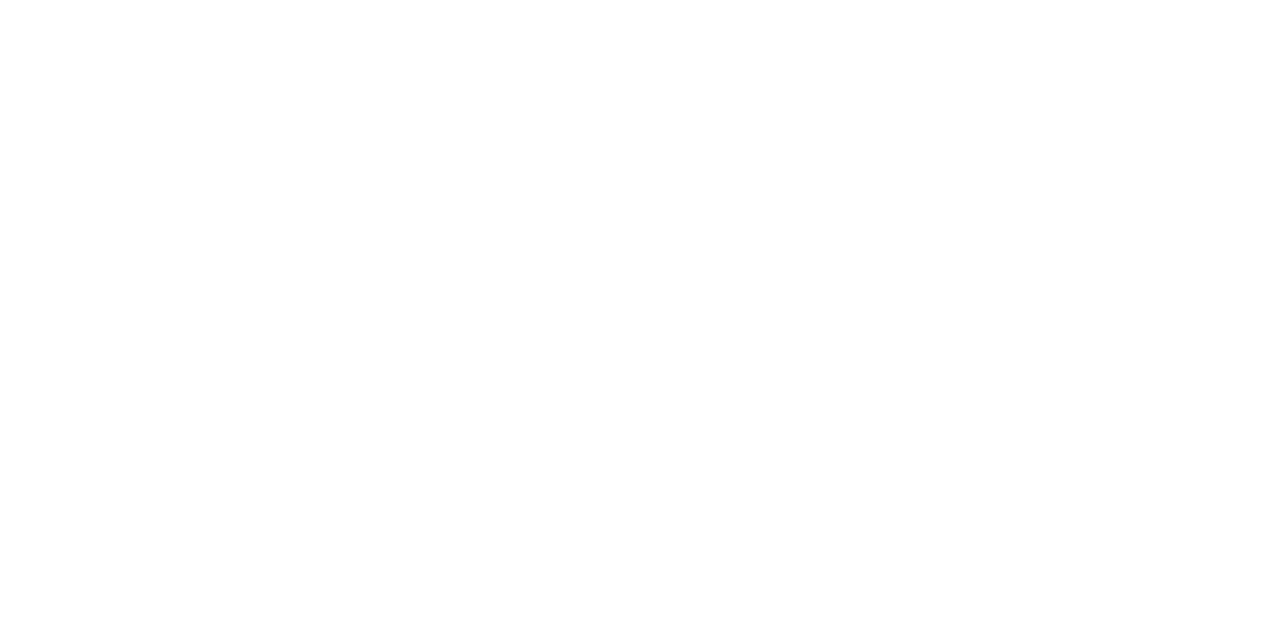
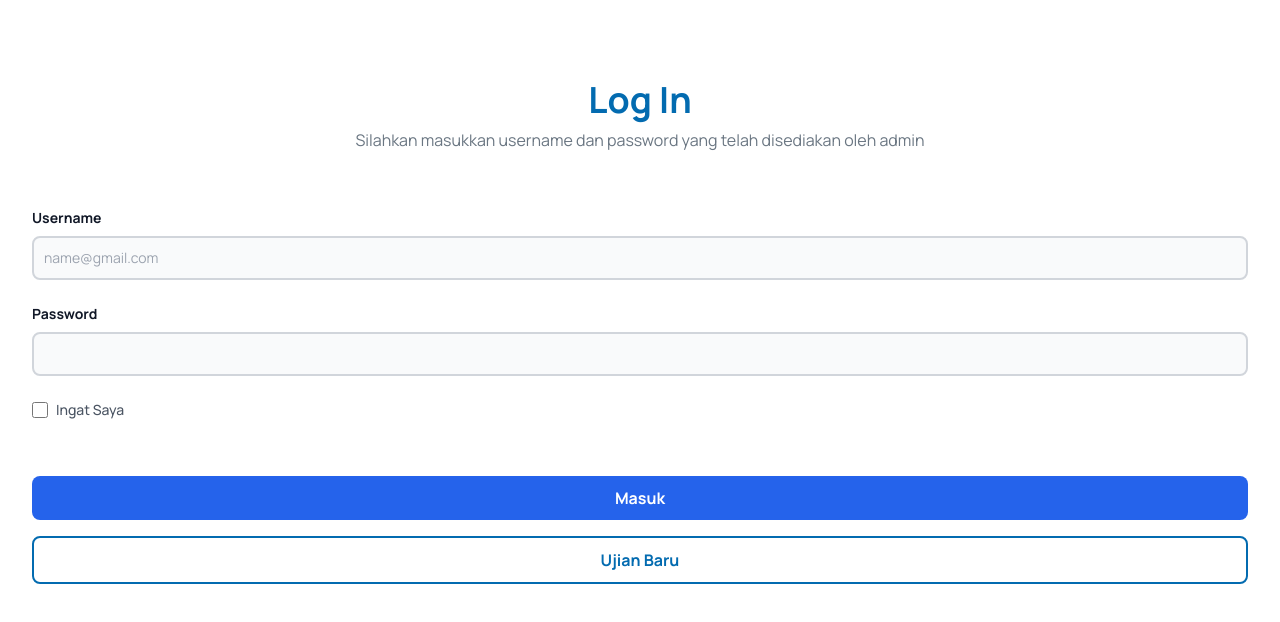
Before and after one commit to zidane-arkan/perbakin-pwa, a React (Vite) app: page /login in a window 1280 px wide. Before the commit this address had no page. Shown: the top 622 px of the page. Built offline with nearby package versions, Linux system fonts and the light colour scheme.

Commit message:
Update ujian baru and Login page, login : change layout

```diff
--- a/src/components/header.tsx
+++ b/src/components/header.tsx
@@ -3,6 +3,11 @@
 import target from '../app-assets/target.png';
 import arrowLeft from '../app-assets/arrowleft.png';
 import close from '../app-assets/close.png';
+
+const IconType: string | any = {
+  'close': close,
+  'return': arrowLeft
+};
 
 type Props = {
   children?: string | JSX.Element | React.ReactNode
@@ -60,10 +65,6 @@
   title: string,
   typeIcon: string
 }
-const IconType: string | any = {
-  'close': close,
-  'return': arrowLeft
-};
 
 export const HeaderBlueCustom = (props: propsBlueCustom) => {
   const navigate = useNavigate();
--- a/src/layout/auth/Login.tsx
+++ b/src/layout/auth/Login.tsx
@@ -1,14 +1,14 @@
 import React from 'react'
-import { Layout } from '../../components/Layout'
+import { Layout, LayoutChild } from '../../components/Layout'
 const Login = () => {
     return (
-        <>
-            <Layout className={'pt-[20%]'}>
+        <Layout className={'rounded-3xl mt-20 mb-[5%]'}>
+            <LayoutChild className='flex-col'>
                 <div className='max-w-full text-center text-[#036BB0]'>
                     <h1 className='pb-2 text-4xl font-extrabold'>Log In</h1>
                     <h4 className='text-base text-[#6A7682] font-normal'>Silahkan masukkan username dan password yang telah disediakan oleh admin</h4>
                 </div>
-                <form className='flex flex-col justify-between w-full h-screen pt-14'>
+                <form className='flex flex-col w-full h-auto justify-between gap-8 pt-14'>
                     <section>
                         <div className="mb-6">
                             <label htmlFor="email" className="block mb-2 text-sm font-bold text-gray-900">Username</label>
@@ -30,8 +30,8 @@
                         <button type="submit" className="text-[#036BB0] border-2 border-[#036BB0] font-bold rounded-lg text-base w-full sm:w-auto px-5 py-2.5 text-center bg-transparent hover:bg-blue-700 focus:ring-blue-800">Ujian Baru</button>
                     </div>
                 </form>
-            </Layout>
-        </>
+           </LayoutChild>
+        </Layout>
     )
 }
 
--- /dev/null
+++ b/src/layout/auth/registrasi/SuperAdmin.tsx
@@ -0,0 +1,9 @@
+import React from 'react'
+
+const SuperAdmin = () => {
+    return (
+        <div>SuperAdmin</div>
+    )
+}
+
+export default SuperAdmin
--- a/src/layout/penguji/Dashboard.tsx
+++ b/src/layout/penguji/Dashboard.tsx
@@ -2,6 +2,7 @@
 import user1 from '../../app-assets/user1.png';
 import avatar from '../../app-assets/avatar.png';
 import Penembak from '../pages/Penembak'
+
 const Dashboard = () => {
     return (
         <Penembak>
--- a/src/layout/routes/Penguji.tsx
+++ b/src/layout/routes/Penguji.tsx
@@ -2,6 +2,7 @@
 import { Routes, Route } from 'react-router-dom';
 import Detail from '../../components/overlay/Detail';
 import Dashboard from '../penguji/Dashboard';
+import Login from '../auth/Login';
 // Aturan
 import Kualifikasi from '../penguji/aturan/Kualifikasi';
 // Form
@@ -14,6 +15,7 @@
     return (
         <>
             <Routes>
+                <Route path='/login' element={<Login />} />
                 <Route path='/' element={<Dashboard />} />
                 <Route path='/detail' element={<Detail />} />
                 {/* Route Kualifikasi */}
```
Also changed, not shown: src/layout/auth/UjianBaru.tsx (added), src/layout/auth/registrasi/Admin.tsx (added).
